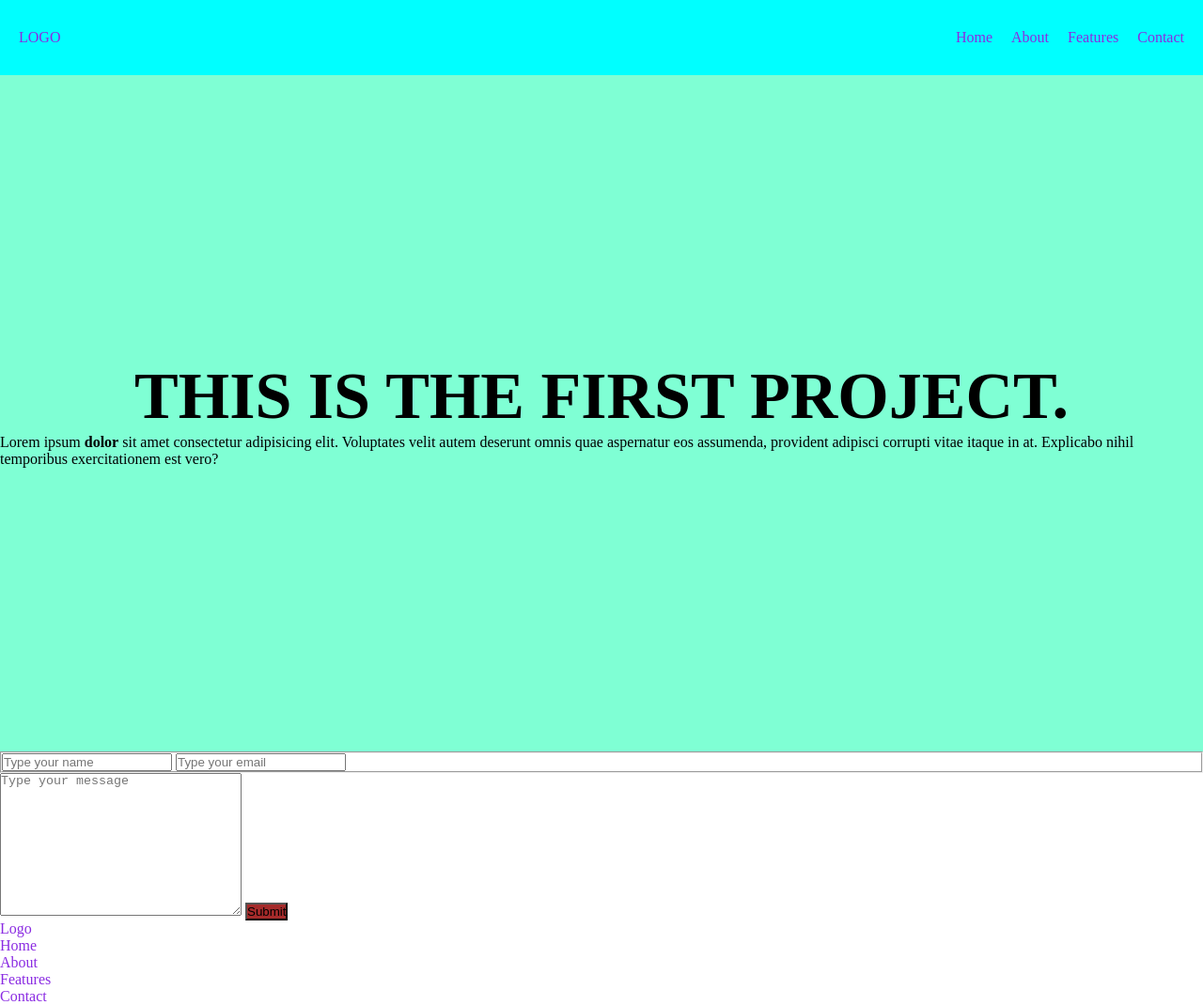
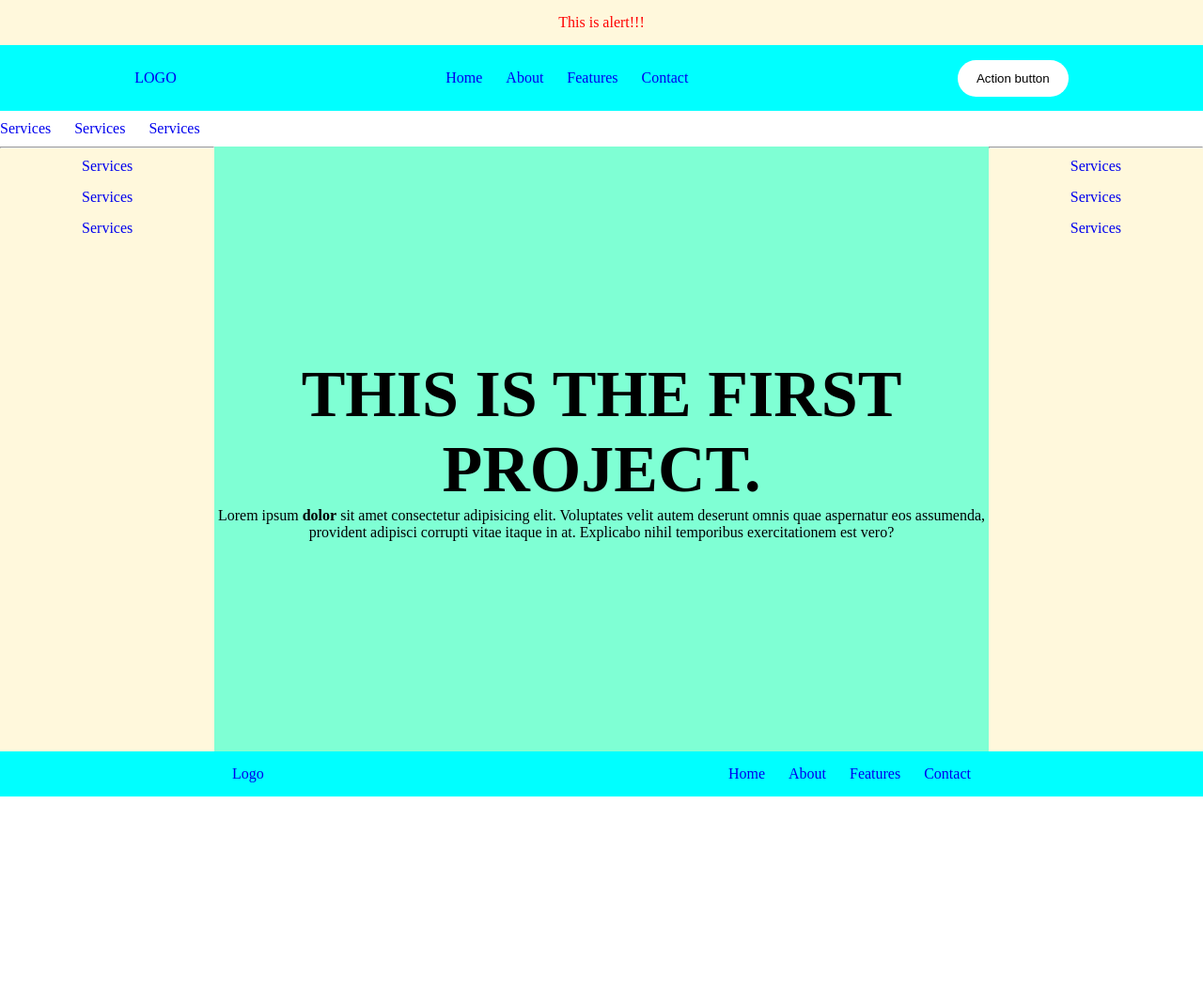
Before and after one commit to Md-Borhan/front-end-practice, a plain HTML site: page index.html in a window 1280 px wide. Shown: the whole page at 94% size. After the commit the page ends 848 px from the top, so only its background shows below. Drawn offline with Linux system fonts and the light colour scheme.

Commit message:
implement layout

```diff
--- a/index.html
+++ b/index.html
@@ -10,19 +10,44 @@
     <link rel="stylesheet" href="style.css" />
   </head>
   <body>
-    <header>
+    <section class="py-3 bg-corn text-red text-center">
+      <p>This is alert!!!</p>
+    </section>
+    <header class="flex justify-between items-center bg-aqua">
+      <a href="#">LOGO</a>
+      <div class="">
         <nav>
-        <a href="#">LOGO</a>
-        <ul>
+          <ul class="flex gap-5">
             <li><a href="#">Home</a></li>
             <li><a href="#">About</a></li>
             <li><a href="#">Features</a></li>
             <li><a href="#">Contact</a></li>
           </ul>
         </nav>
+      </div>
+      <div>
+        <button>Action button</button>
+      </div>
     </header>
-    <main>
-      <section class="hero-section">
+    <section>
+      <nav class="flex gap-5 py-2">
+        <a href="#">Services</a>
+        <a href="#">Services</a>
+        <a href="#">Services</a>
+      </nav>
+    </section>
+    <main class="flex">
+      <section class="bg-corn" style="width: 400px">
+        <hr />
+        <nav class="gap-3 py-2 flex flex-col items-center">
+          <a href="#">Services</a>
+          <a href="#">Services</a>
+          <a href="#">Services</a>
+        </nav>
+      </section>
+      <section
+        class="hero-section flex flex-col items-center justify-center text-center"
+      >
         <h1>this is the first project.</h1>
         <p>
           Lorem ipsum <strong>dolor</strong> sit amet consectetur adipisicing
@@ -31,31 +56,25 @@
           nihil temporibus exercitationem est vero?
         </p>
       </section>
-      <section>
-        <form action="">
-          <fieldset>
-            <input type="text" placeholder="Type your name" />
-            <input type="email" placeholder="Type your email" />
-          </fieldset>
-          <textarea
-            name=""
-            id=""
-            cols="30"
-            rows="10"
-            placeholder="Type your message"
-          ></textarea>
-          <button style="background-color: brown" type="submit">Submit</button>
-        </form>
+      <section class="bg-corn" style="width: 400px">
+        <hr />
+        <nav class="gap-3 py-2 flex flex-col items-center">
+          <a href="#">Services</a>
+          <a href="#">Services</a>
+          <a href="#">Services</a>
+        </nav>
       </section>
     </main>
-    <footer>
+    <footer class="flex justify-between items-center bg-aqua py-3">
       <a href="#">Logo</a>
-      <ul>
+      <nav>
+        <ul class="flex justify-center items-center gap-5">
           <li><a href="#">Home</a></li>
           <li><a href="#">About</a></li>
           <li><a href="#">Features</a></li>
           <li><a href="#">Contact</a></li>
         </ul>
+      </nav>
     </footer>
   </body>
 </html>
--- a/style.css
+++ b/style.css
@@ -1,40 +1,68 @@
-*{
+* {
   margin: 0;
   padding: 0;
 }
+.bg-corn {
+  background-color: cornsilk;
+}
+.bg-aqua {
+  background-color: aqua;
+}
+.text-red {
+  color: red;
+}
+.flex {
+  display: flex;
+}
+.flex-col {
+  flex-direction: column;
+}
+.justify-between {
+  justify-content: space-around;
+}
+.justify-center {
+  justify-content: center;
+}
+.items-center {
+  align-items: center;
+}
+.text-center {
+  text-align: center;
+}
+.py-3 {
+  padding: 15px 0;
+}
+.py-2 {
+  padding: 10px 0;
+}
+.gap-5 {
+  gap: 25px;
+}
+.gap-3 {
+  gap: 15px;
+}
 header {
-  background-color: aqua;
+  height: 70px;
 }
 a {
   text-decoration: none;
-  color: blueviolet;
 }
-nav {
-  display: flex;
-  align-items: center;
-  height: 80px;
-  justify-content: space-between;
-  padding: 0 20px;
-}
-nav ul {
-  display: flex;
-  align-items: center;
-  gap: 20px;
-  justify-content: end;
-}
-
 nav ul li {
   list-style: none;
 }
-.hero-section{
+.hero-section {
   background-color: aquamarine;
-    height: calc(100vh - 80px);
-    display: flex;
-    flex-direction: column;
-    align-items: center;justify-content: center;
+  height: calc(100vh - 156px);
 }
 .hero-section h1 {
   font-size: 70px;
   font-weight: bold;
   text-transform: uppercase;
 }
+button {
+  background-color: white;
+  border: none;
+  padding: 12px 20px;
+  border-radius: 50px;
+  cursor: pointer;
+}
```
Lines whose indentation alone changed are shown as unchanged.
